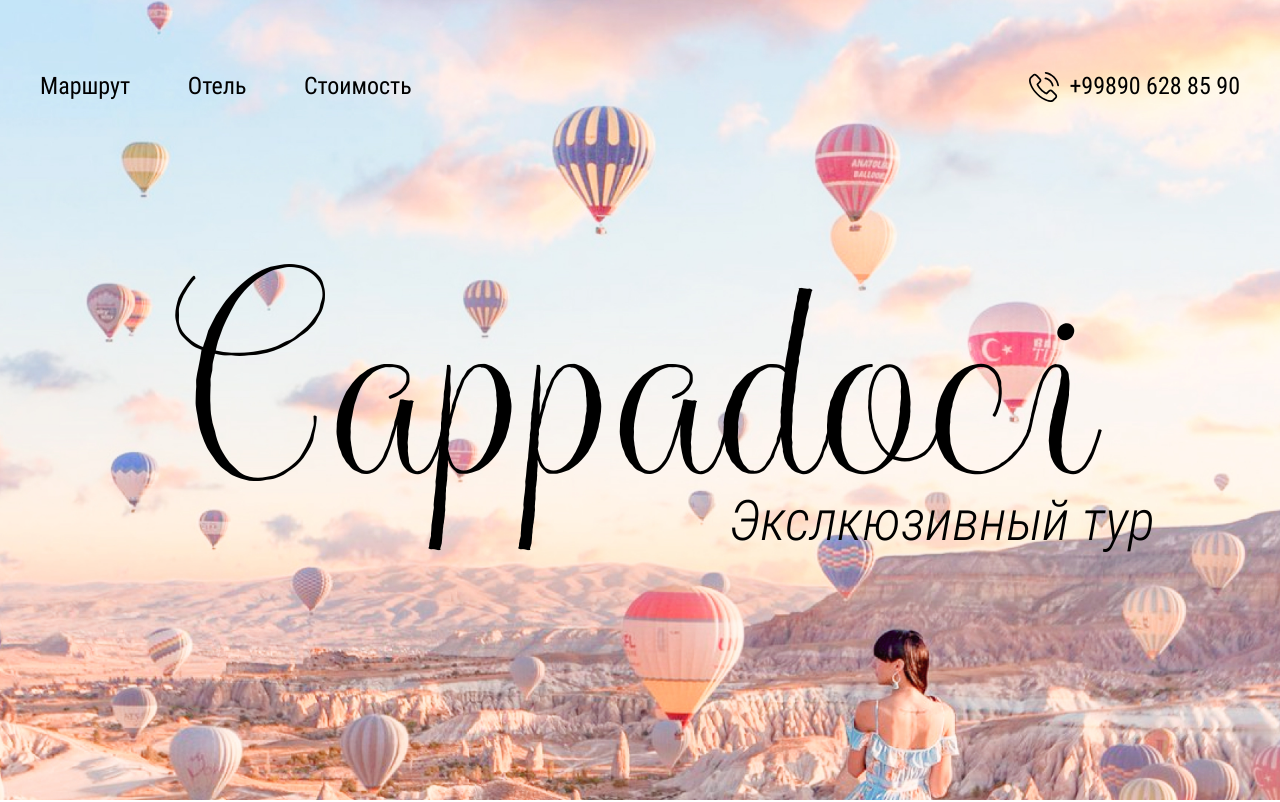
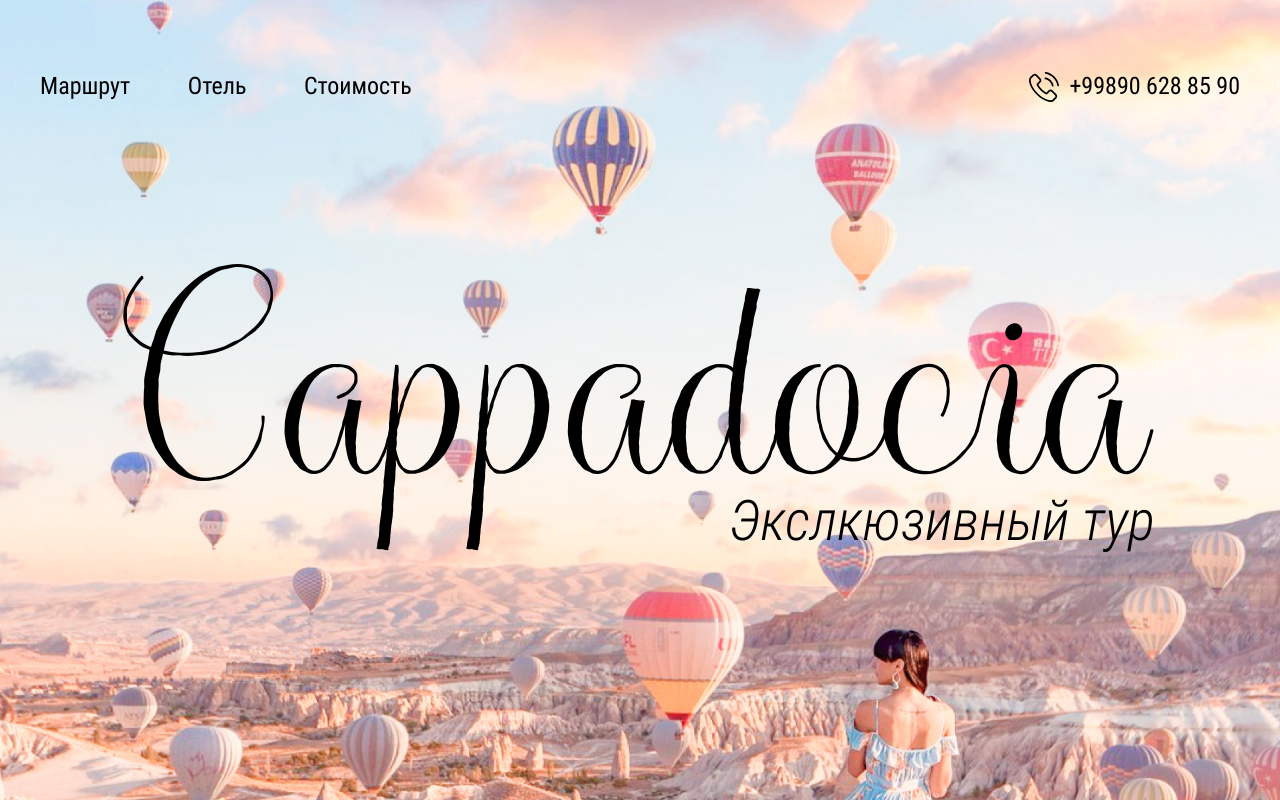
Before and after one commit to RizoUbaydullayev/Cappadocia, a plain HTML site: page index.html in a window 1280 px wide. Shown: the top 802 px of the page. Drawn offline with nearby package versions, Linux system fonts and the light colour scheme.

Commit message:
Слайдер заработал

```diff
--- a/index.html
+++ b/index.html
@@ -30,7 +30,7 @@
   				<a class="header__phone" href="tel:+998906288590">+99890 628 85 90</a>
   			</div>
   			<h1 class="header__title">
-  				Cappadoci
+  				Cappadocia
   				<span>Экслкюзивный тур</span>
   			</h1>
   		</div>
--- a/js/main.js
+++ b/js/main.js
@@ -1,3 +1,3 @@
 $(function() {
-	&('.fairy-tail__slider').slick({});
+	$('.fairy-tail__slider').slick({});
 });
```
